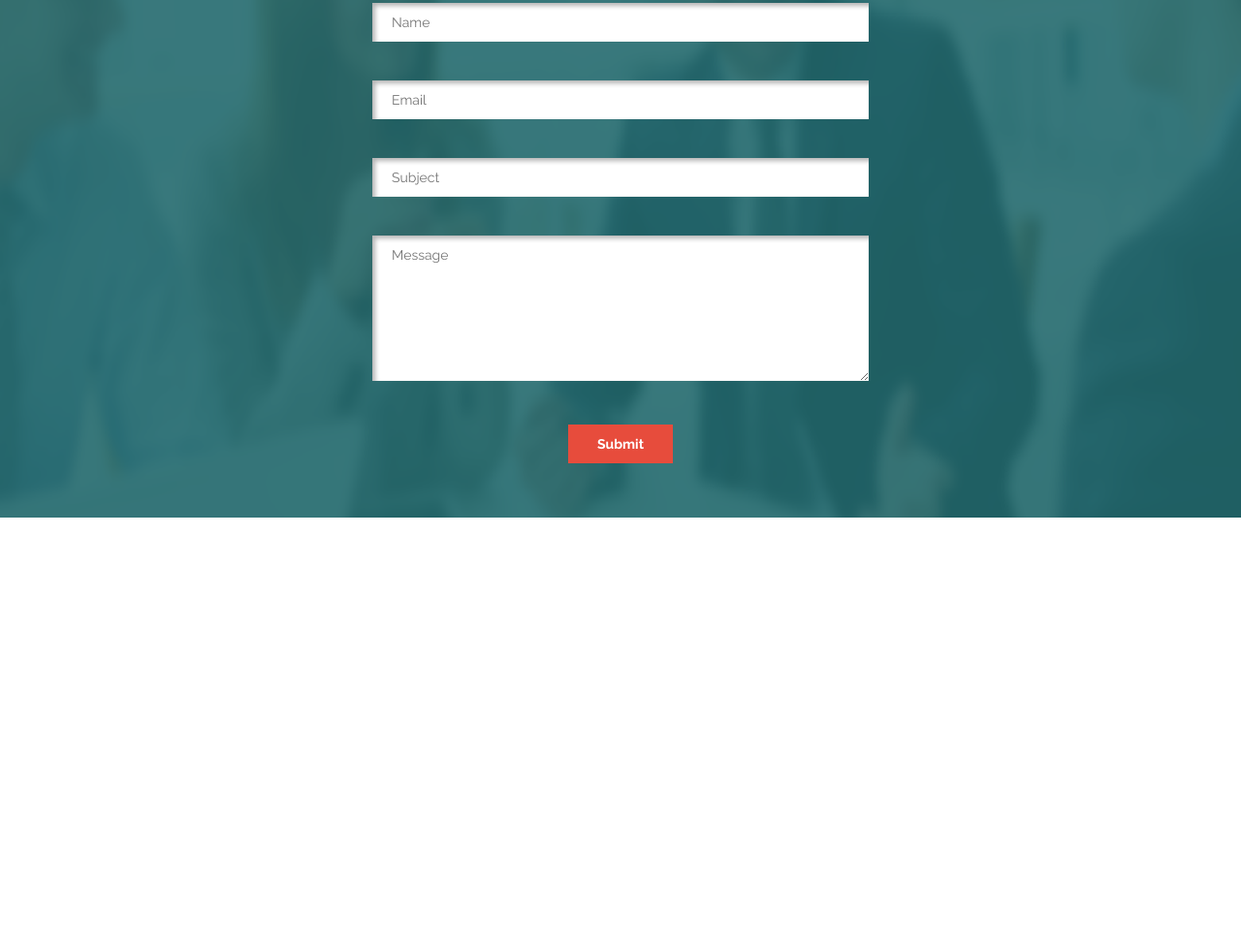
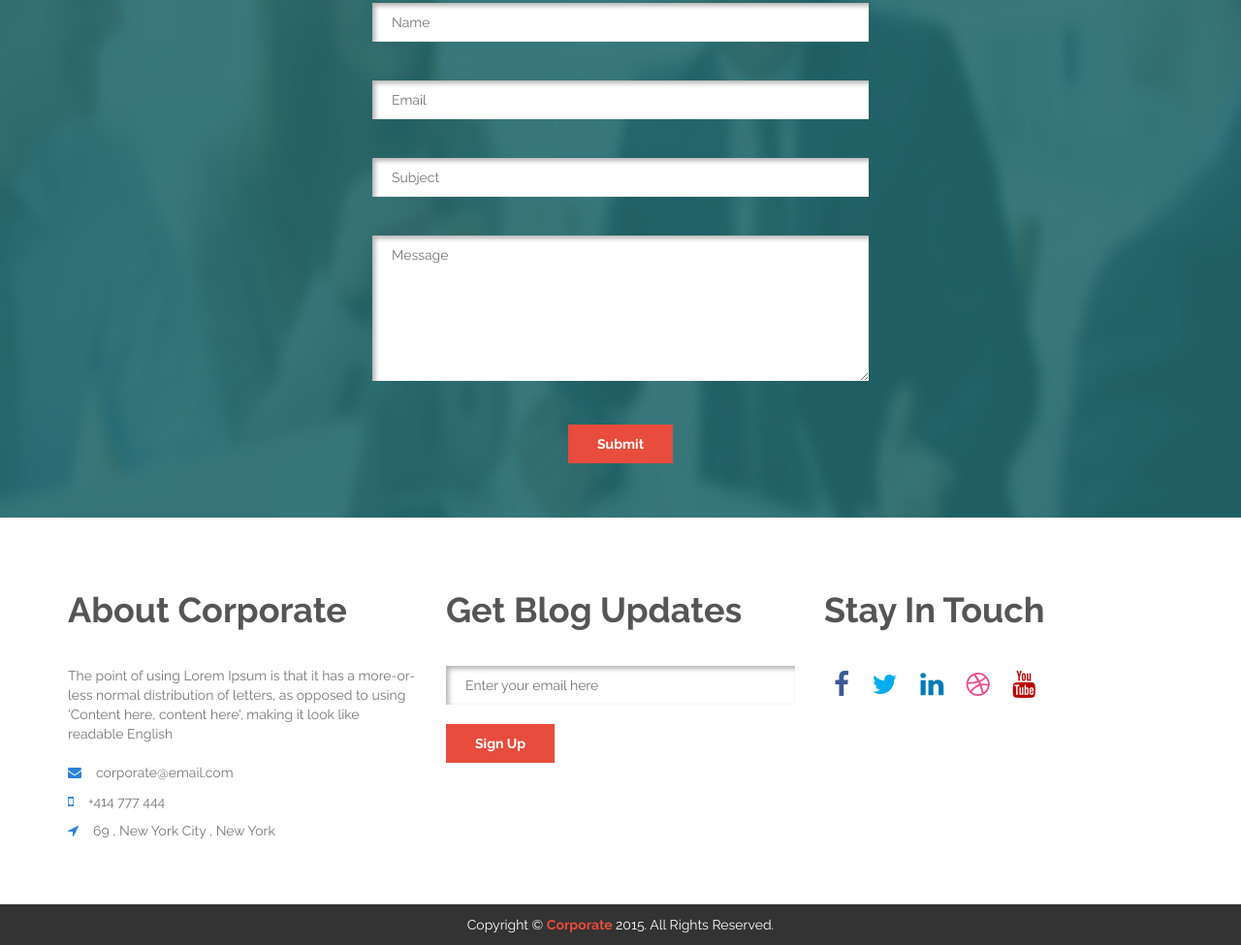
Before and after one commit to bahati2000/corporate-site, a plain HTML site: page index.html in a window 1280 px wide. Shown: the part 3858-4833 px from the top of the page at 97% size. Before the commit the page ends 4392 px from the top, so only its background shows below. Drawn offline with nearby package versions, Linux system fonts and the light colour scheme.

Commit message:
Completed footer-section.

```diff
--- a/index.html
+++ b/index.html
@@ -396,7 +396,7 @@
 			<p>It is a long established fact that a reader will be distracted by the<br/>readable content of a page when looking at its layout</p>
 		</div>
 
-		<form>
+		<form class="contact-form">
 			<fieldset>
 				<input type="text" id="name" placeholder="Name">
 			</fieldset>
@@ -415,6 +415,44 @@
 		</form>
 	</section>
 
+	<footer>
+		<div class="container">
+			<div class="row">
+				<div class="col-md-4">
+					<h1>About Corporate</h1>
+					<p class="about">The point of using Lorem Ipsum is that it has a more-or-less normal distribution of letters, as opposed to using 'Content here, content here', making it look like readable English</p>
+					<p><i class="fa fa-envelope"></i><span class="contact-email"></span>corporate@email.com</p>
+					<p><i class="fa fa-mobile"></i><span class="contact-phone"></span>+414 777 444</p>
+					<p><i class="fa fa-location-arrow"></i><span class="contact-location"></span>69 , New York City , New York</p>
+				</div>
+				<div class="col-md-4">
+					<h1>Get Blog Updates</h1>
+					<form class="update-form">
+						<fieldset>
+							<input type="text" id="take-email" placeholder="Enter your email here"/>
+						</fieldset>
+						<fieldset>
+							<input type="submit" id="submit-button" value="Sign Up" />
+						</fieldset>
+					</form>
+				</div>
+				<div class="col-md-4">
+					<h1>Stay In Touch</h1>
+					<ul class="footer-social-links">
+						<li><a href="#"><i class="fa fa-facebook"></i></a></li>
+						<li><a href="#"><i class="fa fa-twitter"></i></a></li>
+						<li><a href="#"><i class="fa fa-linkedin"></i></a></li>
+						<li><a href="#"><i class="fa fa-dribbble"></i></a></li>
+						<li><a href="#"><i class="fa fa-youtube"></i></a></li>
+					</ul>
+				</div>
+			</div>
+		</div>
+		<div class="copyright">
+        	<p>Copyright &copy; <span class="primary">Corporate </span>2015. All Rights Reserved.</p>
+		</div>
+	</footer>
+
 <!-- scripts -->
 <script type="text/javascript" src="js/bootstrap.min.js"></script>
 </body>
--- a/style.css
+++ b/style.css
@@ -424,7 +424,7 @@ blockquote:after {
 	color: #fff;
 }
 
-form {
+form.contact-form {
 	width: 40%;
 	margin: 0 auto;
 	text-align: center;
@@ -455,3 +455,91 @@ textarea {
 	border: none;
 	font-weight: bold;
 }
+
+/*** Footer Section ***/
+
+footer {
+	padding-top: 56px;
+}
+
+footer h1 {
+	padding-bottom: 28px;
+}
+
+footer p i {
+	color: #2d82d8;
+}
+
+footer p span {
+	padding-left: 15px;
+	font-weight: bold;
+}
+
+footer p.about {
+	margin-bottom: 20px;
+}
+
+form.update-form input:not([type=submit]), textarea {
+	width: 100%;
+	margin-bottom: 40px;
+	color: #777;
+	padding-left: 20px;
+	box-shadow: 3px 3px 5px rgba(0, 0, 0, 0.3) inset;
+	border: none;
+}
+
+#take-email {
+	margin-bottom: 20px;
+}
+
+#submit-button {
+	background-color: #e74c3c;
+	color: #fff;
+	border: none;
+	padding: 0px 30px;
+	height: 40px;
+	line-height: 40px;
+	font-weight: bold;
+}
+
+.footer-social-links li {
+	padding: 0 10px;
+	font-size: 28px;
+}
+
+.footer-social-links li a i.fa-facebook {
+	color: #3b5998;
+}
+
+.footer-social-links li a i.fa-twitter {
+	color:  #00aced;
+}
+
+.footer-social-links li a i.fa-linkedin {
+	color: #007bb6;
+}
+
+.footer-social-links li a i.fa-dribbble {
+	color: #ea4c89;
+}
+
+.footer-social-links li a i.fa-youtube {
+	color: #bb0000;
+}
+
+.copyright {
+	text-align: center;
+	color: #fff;
+	background-color: #333;
+	height: 42px;
+	line-height: 42px;
+	margin-top: 56px;
+}
+
+footer p span.primary {
+	padding-left: 0px
+}
+
+.copyright p {
+	margin: 0 0 0 0;
+}
```
